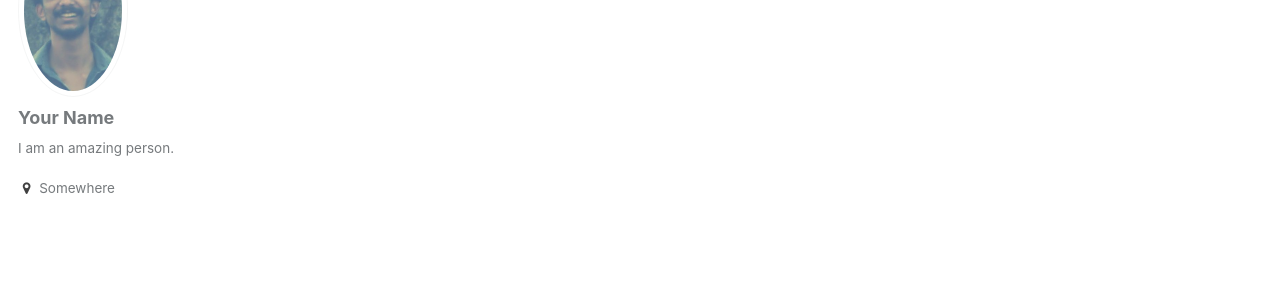
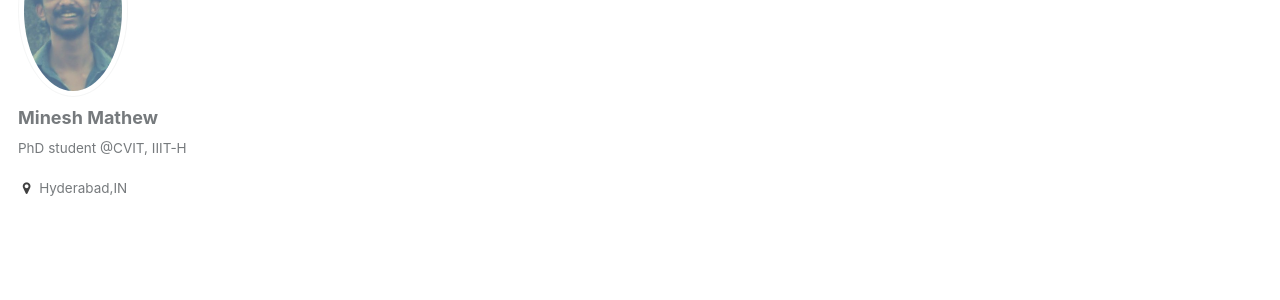
Before and after one commit to mineshmathew/mineshmathew.github.io, a Jekyll site: the page built from index.html, in a window 1280 px wide. Shown: the part 194-494 px from the top of the page. Built offline with Jekyll 4.4.1, drawn with Linux system fonts in a browser that asks for light colours; the list of posts is cut into pages by our own code.

Commit message:
localbuildsucessfull

```diff
--- a/_config.yml
+++ b/_config.yml
@@ -77,10 +77,10 @@
 
 # Site Author
 author:
-  name             : "Your Name"
+  name             : "Minesh Mathew"
   avatar           : "bio-photo.jpg"
-  bio              : "I am an amazing person."
-  location         : "Somewhere"
+  bio              : "PhD student @CVIT, IIIT-H"
+  location         : "Hyderabad,IN"
   email            :
   uri              :
   bitbucket        :
```
